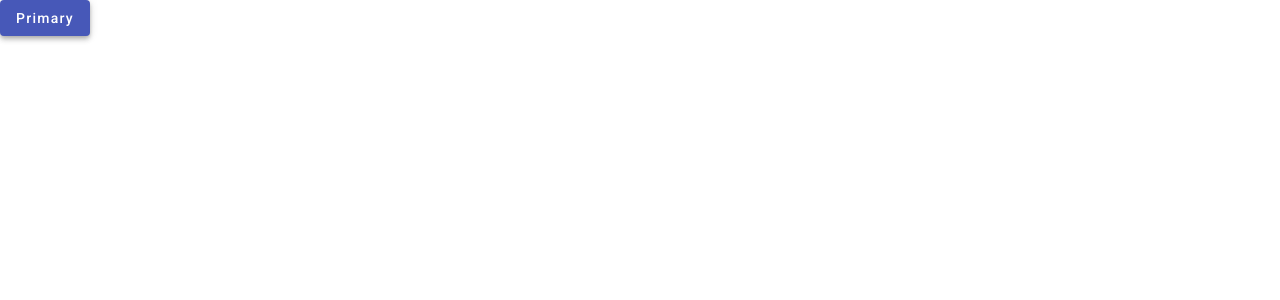
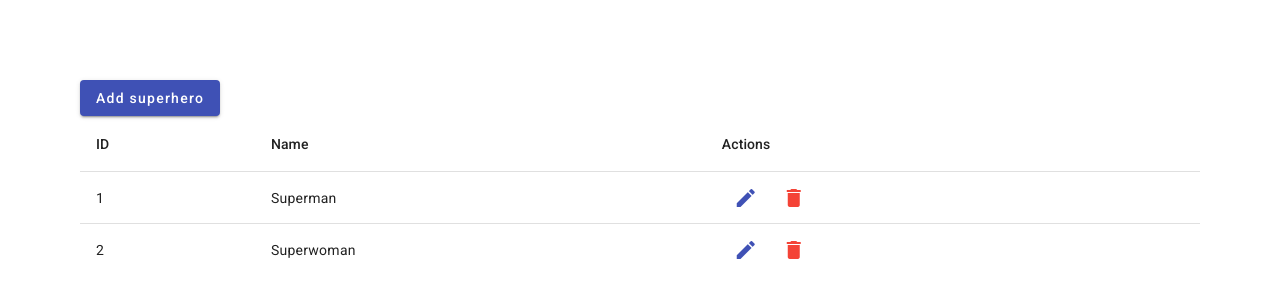
Before and after one commit to andreivg595/angular-super-heroes, an Angular app: page / in a window 1280 px wide. Shown: the top 300 px of the page. Built offline with nearby package versions, Linux system fonts and the light colour scheme.

Commit message:
list superheroes with fake api service

```diff
--- /dev/null
+++ b/src/app/core/api/superhero.service.ts
@@ -0,0 +1,34 @@
+import { Injectable } from '@angular/core';
+import { Superhero } from '../models/superhero.model';
+import { BehaviorSubject, Observable } from 'rxjs';
+
+@Injectable({
+  providedIn: 'root',
+})
+export class SuperheroService {
+  private superheroes: Superhero[] = [];
+
+  private superheroesSubject: BehaviorSubject<Superhero[]> =
+    new BehaviorSubject<Superhero[]>([]);
+
+  public superheroes$: Observable<Superhero[]> =
+    this.superheroesSubject.asObservable();
+
+  constructor() {
+    this.superheroes = [
+      { id: 1, name: 'Superman' },
+      { id: 2, name: 'Superwoman' },
+    ];
+    this.superheroesSubject.next(this.superheroes);
+  }
+
+  addSuperhero(superhero: Superhero): void {
+    superhero.id = Math.random() * 1000000;
+    this.superheroes.push(superhero);
+    this.superheroesSubject.next(this.superheroes);
+  }
+
+  getAllSuperheroes(): Observable<Superhero[]> {
+    return this.superheroes$;
+  }
+}
--- /dev/null
+++ b/src/app/core/models/superhero.model.ts
@@ -0,0 +1,4 @@
+export interface Superhero {
+  id: number;
+  name: string;
+}
--- a/src/app/modules/home/home.component.html
+++ b/src/app/modules/home/home.component.html
@@ -1 +1,31 @@
-<button mat-raised-button color="primary">Primary</button>
+<div class="container">
+  <button mat-raised-button color="primary" (click)="addHero()">
+    Add superhero
+  </button>
+
+  <table mat-table [dataSource]="superheroes">
+    <ng-container matColumnDef="id">
+      <th mat-header-cell *matHeaderCellDef>ID</th>
+      <td mat-cell *matCellDef="let hero">{{ hero.id }}</td>
+    </ng-container>
+    <ng-container matColumnDef="name">
+      <th mat-header-cell *matHeaderCellDef>Name</th>
+      <td mat-cell *matCellDef="let superhero">{{ superhero.name }}</td>
+    </ng-container>
+
+    <ng-container matColumnDef="actions">
+      <th mat-header-cell *matHeaderCellDef>Actions</th>
+      <td mat-cell *matCellDef="let superhero">
+        <button mat-icon-button color="primary" (click)="editHero(superhero)">
+          <mat-icon>edit</mat-icon>
+        </button>
+        <button mat-icon-button color="warn" (click)="deleteHero(superhero)">
+          <mat-icon>delete</mat-icon>
+        </button>
+      </td>
+    </ng-container>
+
+    <tr mat-header-row *matHeaderRowDef="displayedColumns"></tr>
+    <tr mat-row *matRowDef="let row; columns: displayedColumns"></tr>
+  </table>
+</div>
--- a/src/app/modules/home/home.component.scss
+++ b/src/app/modules/home/home.component.scss
@@ -0,0 +1,3 @@
+.container {
+    padding: 5rem;
+}
--- a/src/app/modules/home/home.component.ts
+++ b/src/app/modules/home/home.component.ts
@@ -1,10 +1,25 @@
 import { Component } from '@angular/core';
+import { SuperheroService } from 'src/app/core/api/superhero.service';
+import { Superhero } from 'src/app/core/models/superhero.model';
 
 @Component({
   selector: 'app-home',
   templateUrl: './home.component.html',
-  styleUrls: ['./home.component.scss']
+  styleUrls: ['./home.component.scss'],
 })
 export class HomeComponent {
+  superheroes: Superhero[] = [];
+  displayedColumns: string[] = ['id', 'name', 'actions'];
 
+  constructor(private superheroService: SuperheroService) {
+    this.superheroService.getAllSuperheroes().subscribe((s) => {
+      this.superheroes = s;
+    });
+  }
+
+  addHero(): void {}
+
+  editHero(hero: Superhero): void {}
+
+  deleteHero(hero: Superhero): void {}
 }
```
Also changed, not shown: src/app/shared/material.module.ts (+4 -3 lines), 1 other file (tests, documents, lock files or other folders).
